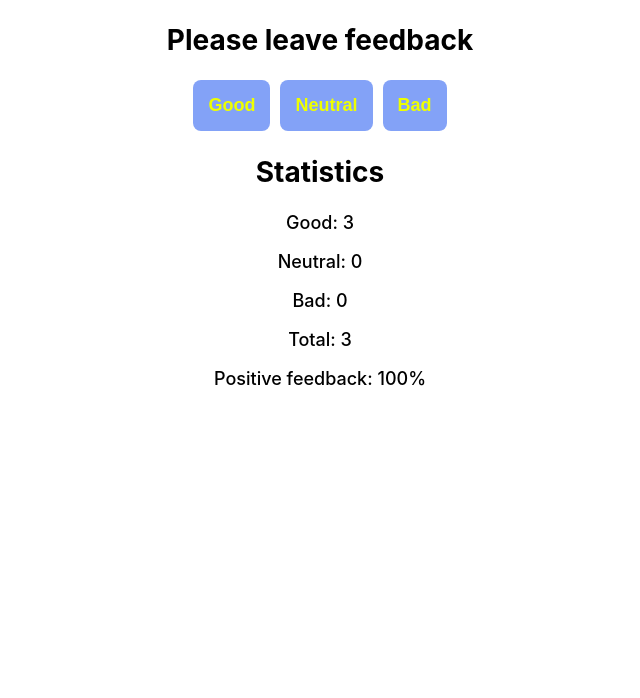
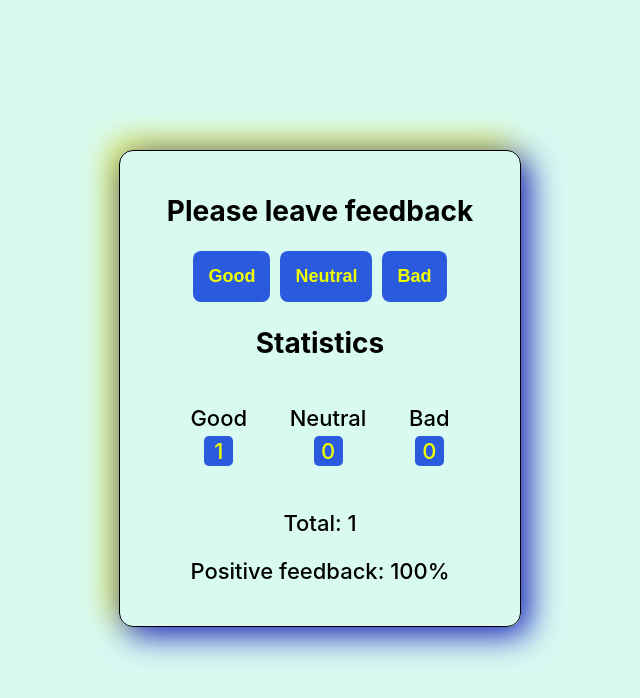
Before and after one commit to MyagkiyBogdan/goit-react-hw-04-feedback, a React (Create React App) app: page / in a window 1280 px wide. Both pictures are taken after a click on the button "Good". Shown: the top 698 px of the page, without its empty margins (320-960 px from the left). Built offline with nearby package versions, Linux system fonts and the light colour scheme.

Commit message:
styles added

```diff
--- a/src/components/App.jsx
+++ b/src/components/App.jsx
@@ -5,7 +5,7 @@ import Section from './Section';
 import Notification from './Notification';
 
 export function App() {
-  const [good, setGood] = useState(2);
+  const [good, setGood] = useState(0);
   const [neutral, setNeutral] = useState(0);
   const [bad, setBad] = useState(0);
 
@@ -35,7 +35,7 @@ export function App() {
   };
 
   return (
-    <>
+    <div className="wrapper">
       <Section title="Please leave feedback">
         <FeedbackOptions
           options={feedback}
@@ -52,6 +52,6 @@ export function App() {
           <Notification message="There is no feedback" />
         )}
       </Section>
-    </>
+    </div>
   );
 }
--- a/src/components/FeedbackOptions/FeedbackOptions.module.css
+++ b/src/components/FeedbackOptions/FeedbackOptions.module.css
@@ -1,7 +1,8 @@
 .btn {
   padding: 15px;
   cursor: pointer;
-  background-color: rgb(131, 162, 247);
+  background-color: rgb(42, 90, 221);
+
   color: rgb(238, 255, 0);
   font-size: 18px;
   font-weight: 700;
--- a/src/components/Section/Section.module.css
+++ b/src/components/Section/Section.module.css
@@ -1,6 +1,6 @@
 .section {
-  width: 500px;
-  margin: 0 auto;
+  max-width: 400px;
+
   text-align: center;
 }
 
--- a/src/components/Statistics/Statistics.jsx
+++ b/src/components/Statistics/Statistics.jsx
@@ -12,13 +12,18 @@ function Statistics({ feedback, total }) {
 
   return (
     <div className={styles.text}>
-      {Object.keys(feedback).map(data => (
-        <p key={data}>
-          {firstLetterLarge(data)}: {feedback[data]}
-        </p>
-      ))}
-      <p>Total: {total()}</p>
-      <p>Positive feedback: {countPositiveFeedbackPercentage()}%</p>
+      <div className={styles.feedbackList}>
+        {Object.keys(feedback).map(data => (
+          <p key={data} className={styles.feedbackWrapper}>
+            {firstLetterLarge(data)}
+            <span className={styles.feedbackCount}>{feedback[data]}</span>
+          </p>
+        ))}
+      </div>
+      <div>
+        <p>Total: {total()}</p>
+        <p>Positive feedback: {countPositiveFeedbackPercentage()}%</p>
+      </div>
     </div>
   );
 }
--- a/src/components/Statistics/Statistics.module.css
+++ b/src/components/Statistics/Statistics.module.css
@@ -1,4 +1,28 @@
 .text {
-  font-size: 18px;
+  font-size: 22px;
   font-weight: 500;
 }
+
+.feedbackList {
+  display: flex;
+  justify-content: space-between;
+  align-items: center;
+}
+
+.feedbackWrapper {
+  display: flex;
+  flex-direction: column;
+  justify-content: center;
+  align-items: center;
+}
+
+.feedbackCount {
+  font-weight: 500;
+  padding: 2px;
+  min-width: 25px;
+  border-radius: 5px;
+  display: block;
+  margin-top: 5px;
+  background-color: rgb(42, 90, 221);
+  color: rgb(238, 255, 0);
+}
--- a/src/index.css
+++ b/src/index.css
@@ -1,6 +1,7 @@
 @import-normalize; /* bring in normalize.css styles */
 
 body {
+  background-color: rgb(216, 250, 241);
   margin: 0;
   font-family: -apple-system, BlinkMacSystemFont, 'Segoe UI', 'Roboto', 'Oxygen',
     'Ubuntu', 'Cantarell', 'Fira Sans', 'Droid Sans', 'Helvetica Neue',
@@ -13,3 +14,16 @@ code {
   font-family: source-code-pro, Menlo, Monaco, Consolas, 'Courier New',
     monospace;
 }
+
+.wrapper {
+  display: flex;
+  flex-direction: column;
+  align-items: center;
+  justify-content: center;
+  max-width: 400px;
+  padding: 20px 0;
+  margin: 150px auto 0;
+  border: 1px solid black;
+  border-radius: 14px;
+  box-shadow: 0.5rem 0.5rem 2rem #1421d1, -0.5rem -0.5rem 2rem #dfe224;
+}
```
